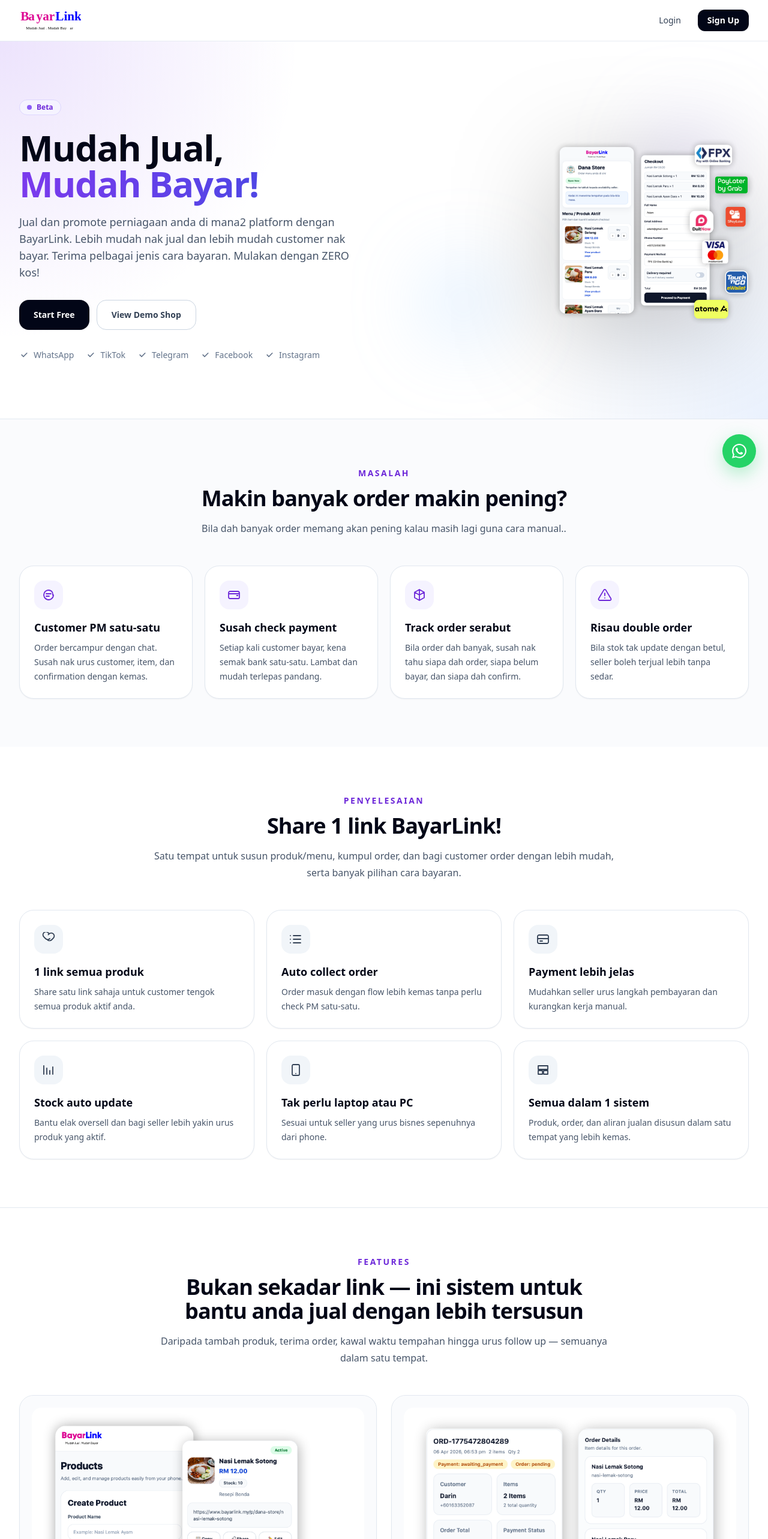
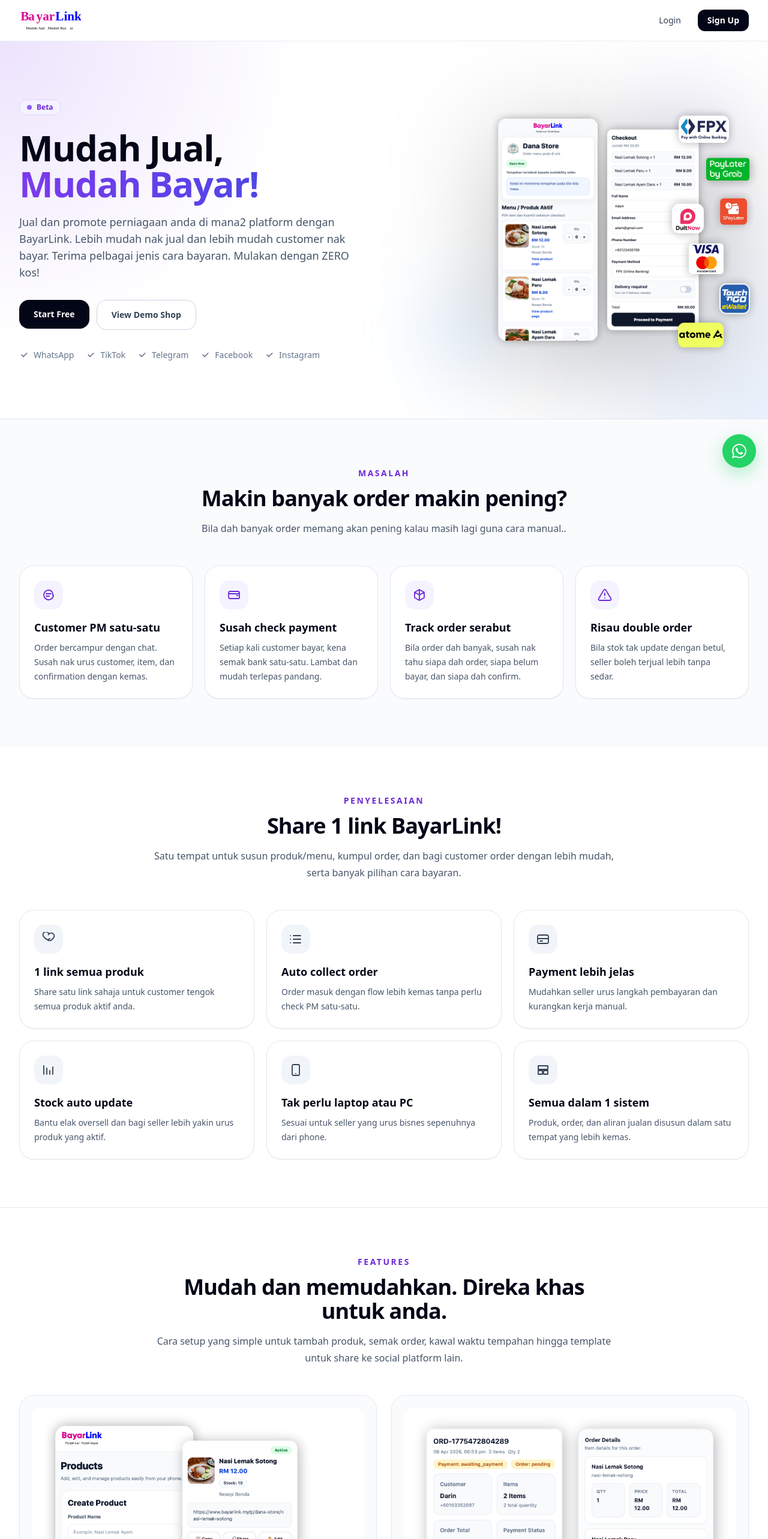
Before and after one commit to maizhakimm/pay-link, a Next.js app: page / in a window 1280 px wide. Shown: the top 2566 px of the page at 60% size. Built offline with nearby package versions, Linux system fonts and the light colour scheme.

Commit message:
Update page.tsx

```diff
--- a/src/app/page.tsx
+++ b/src/app/page.tsx
@@ -40,8 +40,8 @@
       <section className="relative overflow-hidden">
         <div className="absolute inset-0 bg-[radial-gradient(circle_at_top_left,_rgba(124,58,237,0.14),_transparent_35%),radial-gradient(circle_at_bottom_right,_rgba(59,130,246,0.10),_transparent_28%)]" />
         <div className="mx-auto grid max-w-7xl items-center gap-14 px-4 py-16 sm:px-6 md:py-20 lg:grid-cols-2 lg:px-8 lg:py-24">
-          <div className="relative">
-            <div className="inline-flex items-center gap-2 rounded-full border border-violet-200 bg-violet-50 px-3 py-1 text-xs font-semibold text-violet-700">
+          <div className="relative text-center lg:text-left">
+            <div className="inline-flex items-center gap-2 rounded-full border border-violet-200 bg-violet-50 px-3 py-1 text-xs font-semibold text-violet-700 mx-auto lg:mx-0">
               <span className="inline-block h-2 w-2 rounded-full bg-violet-500" />
               Beta
             </div>
@@ -54,29 +54,29 @@
               </span>
             </h1>
 
-            <p className="mt-5 max-w-2xl text-base leading-7 text-slate-600 sm:text-lg">
+            <p className="mt-5 max-w-2xl text-base leading-7 text-slate-600 sm:text-lg mx-auto lg:mx-0">
               Jual dan promote perniagaan anda di mana2 platform dengan
               BayarLink. Lebih mudah nak jual dan lebih mudah customer nak
               bayar. Terima pelbagai jenis cara bayaran. Mulakan dengan ZERO
               kos!
             </p>
 
-            <div className="mt-8 flex flex-col gap-3 sm:flex-row">
+            <div className="mt-8 flex flex-col items-center gap-3 sm:flex-row sm:items-start">
               <a
                 href={primaryCtaHref}
-                className="inline-flex items-center justify-center rounded-2xl bg-slate-950 px-6 py-3.5 text-sm font-semibold text-white shadow-sm transition hover:bg-slate-800"
+                className="inline-flex w-full max-w-[280px] items-center justify-center rounded-2xl bg-slate-950 px-6 py-3.5 text-sm font-semibold text-white shadow-sm transition hover:bg-slate-800 sm:w-auto"
               >
                 Start Free
               </a>
               <a
                 href="/s/dana-store"
-                className="inline-flex items-center justify-center rounded-2xl border border-slate-300 bg-white px-6 py-3.5 text-sm font-semibold text-slate-700 transition hover:bg-slate-50"
+                className="inline-flex w-full max-w-[280px] items-center justify-center rounded-2xl border border-slate-300 bg-white px-6 py-3.5 text-sm font-semibold text-slate-700 transition hover:bg-slate-50 sm:w-auto"
               >
                 View Demo Shop
               </a>
             </div>
 
-            <div className="mt-8 flex flex-wrap items-center gap-x-5 gap-y-3 text-sm text-slate-500">
+            <div className="mt-8 flex flex-wrap items-center justify-center gap-x-5 gap-y-3 text-sm text-slate-500 lg:justify-start">
               <div className="inline-flex items-center gap-2">
                 <CheckIcon />
                 WhatsApp
@@ -112,7 +112,7 @@
                 width={700}
                 height={1400}
                 priority
-                className="mx-auto w-[240px] object-contain drop-shadow-[0_30px_80px_rgba(0,0,0,0.25)] scale-[1.08] md:w-[280px] lg:w-[320px]"
+                className="mx-auto w-[300px] object-contain drop-shadow-[0_30px_80px_rgba(0,0,0,0.25)] scale-[1.1] sm:w-[340px] md:w-[380px] lg:w-[420px]"
               />
             </div>
           </div>
@@ -220,11 +220,11 @@
         Features
       </p>
       <h2 className="mt-3 text-3xl font-bold tracking-tight text-slate-950 sm:text-4xl">
-        Bukan sekadar link — ini sistem untuk bantu anda jual dengan lebih tersusun
+        Mudah dan memudahkan. Direka khas untuk anda.
       </h2>
       <p className="mt-4 text-base leading-7 text-slate-600">
-        Daripada tambah produk, terima order, kawal waktu tempahan hingga urus
-        follow up — semuanya dalam satu tempat.
+        Cara setup yang simple untuk tambah produk, semak order,
+        kawal waktu tempahan hingga template untuk share ke social platform lain.
       </p>
     </div>
 
@@ -253,8 +253,8 @@
       <FeatureImageCard
         imageSrc="/Dashboard-Daily Note-Whatsapp-Template.svg"
         imageAlt="BayarLink Dashboard and WhatsApp Feature"
-        title="Urus Jualan Dengan Lebih Profesional"
-        description="Lihat ringkasan order, guna daily note, dan mudahkan follow up melalui template WhatsApp yang lebih tersusun."
+        title="Ada template yang memudahkan"
+        description="Hanya pilih dan paparkan produk aktif, automatik akan update di template Daily Note, dan share!"
       />
     </div>
   </div>
```
